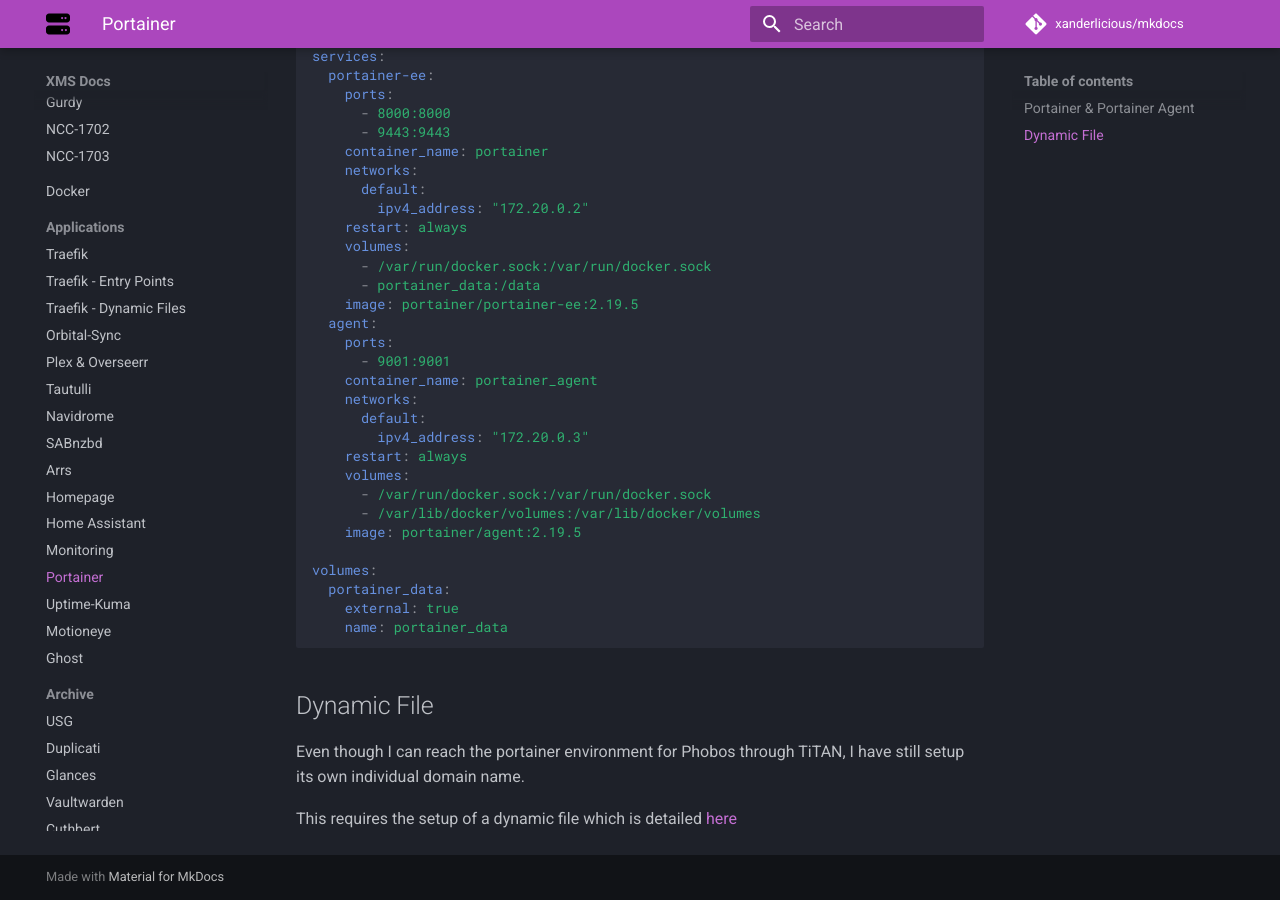
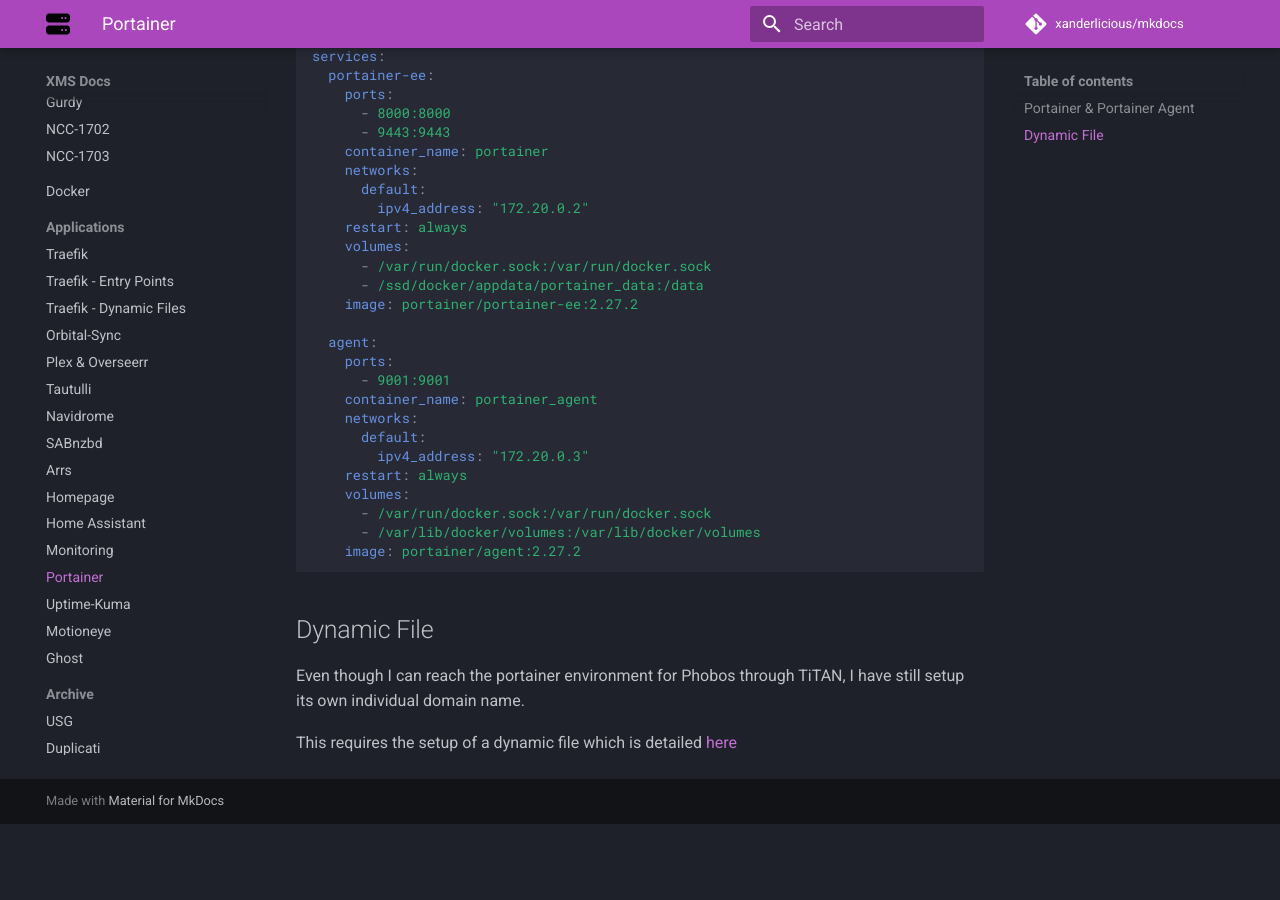
Before and after one commit to Xanderlicious/mkdocs, an MkDocs documentation site: the page built from docs/portainer.md, in a window 1280 px wide and 900 px high, scrolled down 1136 px. Built offline with MkDocs 1.6.1 and Material for MkDocs 9.7.7, drawn with Linux system fonts in a browser that asks for light colours; comment, search, counter and statistics services are not loaded; after the commit the page ends 1960 px from its top, so only the background shows below that.

Commit message:
updated portainer page

````diff
--- a/docs/portainer.md
+++ b/docs/portainer.md
@@ -36,8 +36,9 @@
     restart: always
     volumes:
       - /var/run/docker.sock:/var/run/docker.sock
-      - portainer_data:/data
-    image: portainer/portainer-ee:2.19.5
+      - /ssd/docker/appdata/portainer_data:/data
+    image: portainer/portainer-ee:2.27.2
+
   agent:
     ports:
       - 9001:9001
@@ -49,16 +50,11 @@
     volumes:
       - /var/run/docker.sock:/var/run/docker.sock
       - /var/lib/docker/volumes:/var/lib/docker/volumes
-    image: portainer/agent:2.19.5
-
-volumes:
-  portainer_data:
-    external: true
-    name: portainer_data
+    image: portainer/agent:2.27.2
 ```
 
 ## Dynamic File
 
 Even though I can reach the portainer environment for Phobos through TiTAN, I have still setup its own individual domain name.
 
-This requires the setup of a dynamic file which is detailed [here](https://docs.xmsystems.co.uk/dynamic/#portainer-cuthbert)
+This requires the setup of a dynamic file which is detailed [here](https://docs.xmsystems.co.uk/dynamic/#portainer-phobos)
````
